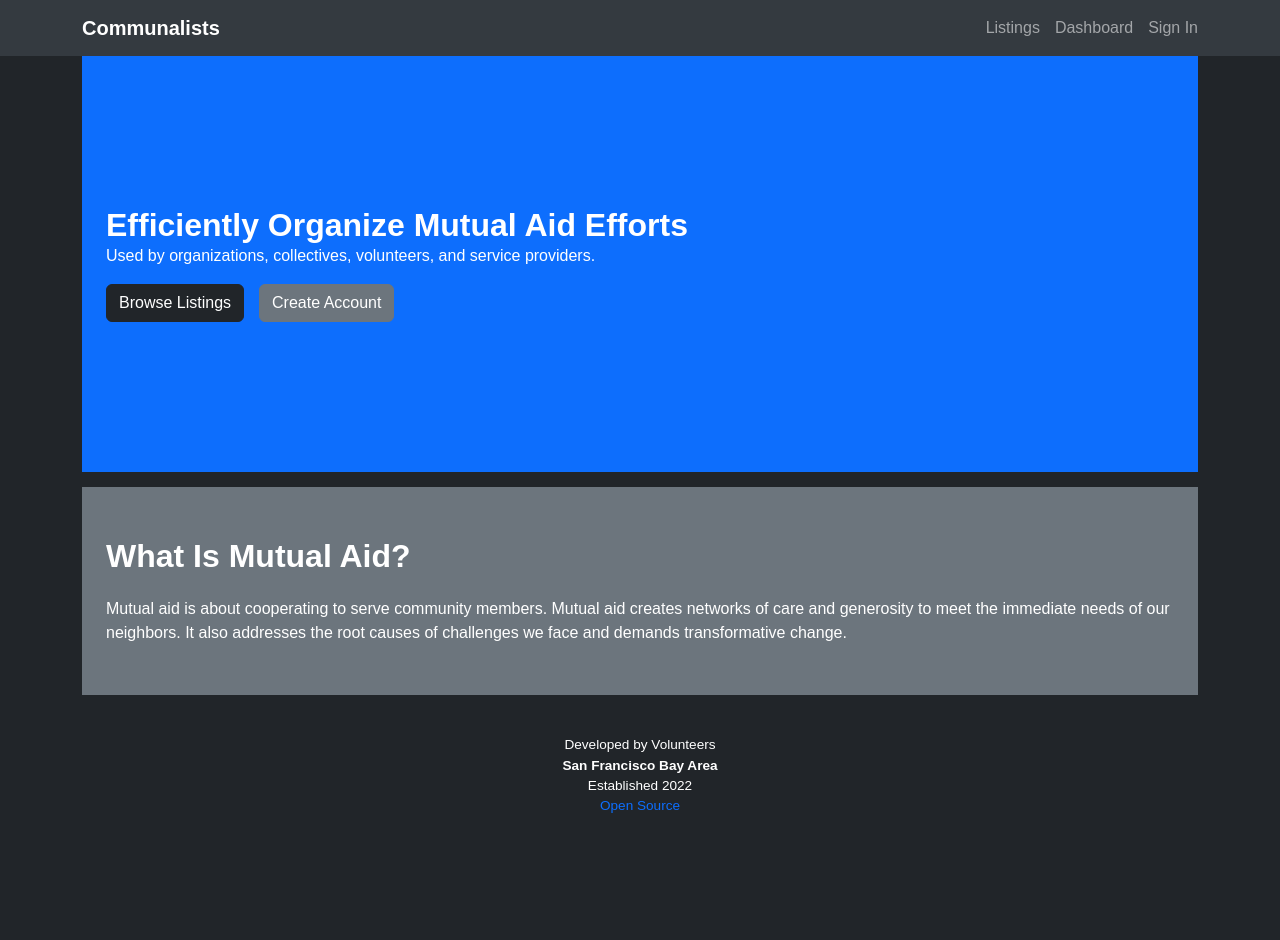
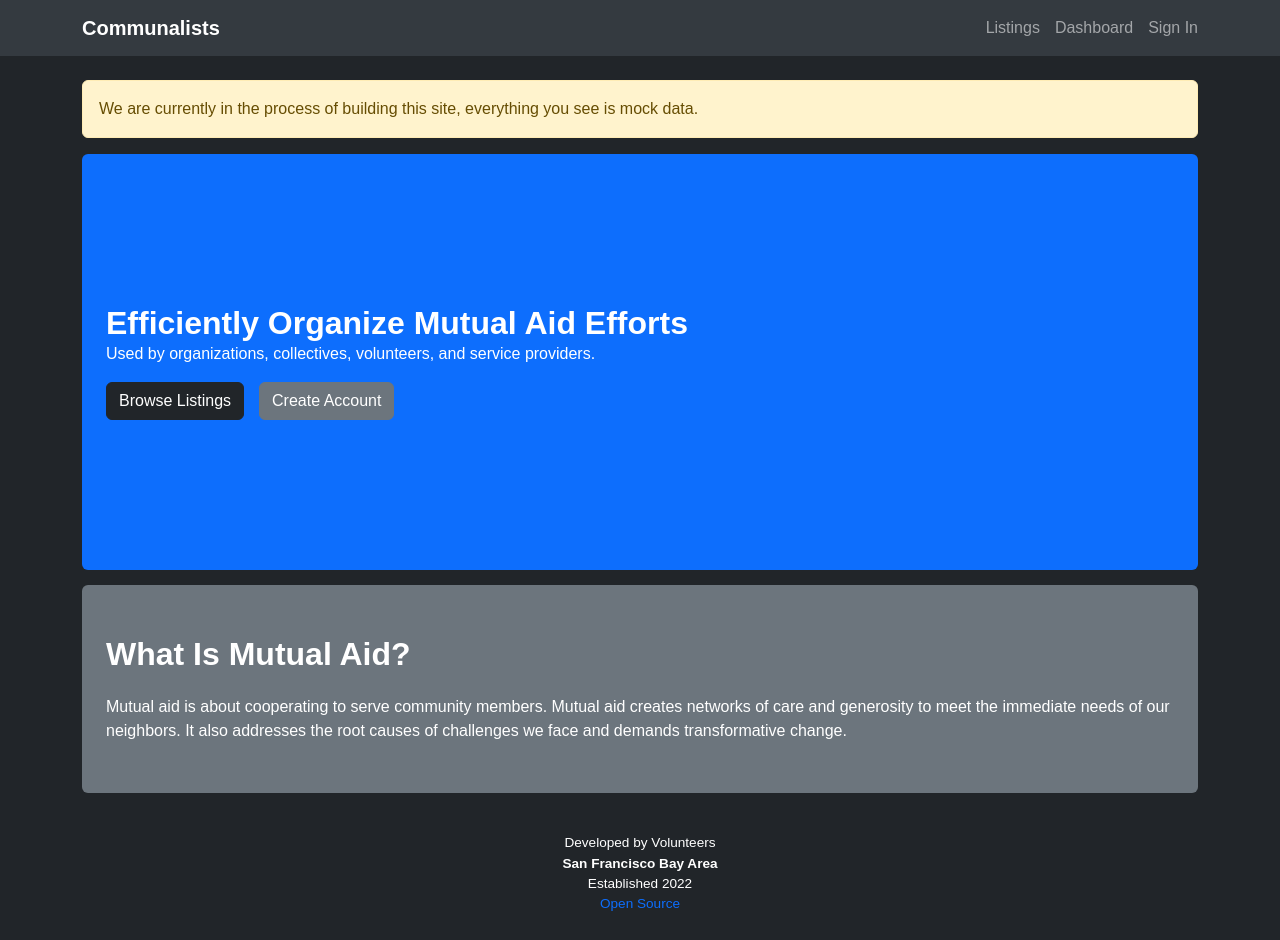
Before and after one commit to jadeallencook/communalists, a React app: page /#/ in a window 1280 px wide. Before the commit the page ends 842 px from the top, so only its background shows below. Built offline with nearby package versions, Linux system fonts and the light colour scheme.

Commit message:
Added alert to homepage to show under construction

```diff
--- a/src/components/organisms/About/style.ts
+++ b/src/components/organisms/About/style.ts
@@ -3,6 +3,7 @@ const style = () => ({
 	paddingTop: '50px',
 	paddingBottom: '50px',
 	backgroundColor: 'var(--bs-secondary)',
+	borderRadius: 'var(--bs-border-radius)',
 	color: 'var(--white)',
 	h1: {
 		marginTop: '0px',
--- a/src/components/organisms/Header/index.tsx
+++ b/src/components/organisms/Header/index.tsx
@@ -1,29 +1,38 @@
-import { Container, Row, Col, Button } from 'react-bootstrap';
+import { Container, Row, Col, Button, Alert } from 'react-bootstrap';
 import styled, { StyledComponent } from 'styled-components';
 import style from './style';
 import { Link } from 'react-router-dom';
 
 const Header: StyledComponent = styled(({ className }) => {
 	return (
+		<>
+			<br />
+			<Alert variant="warning">
+				We are currently in the process of building this site,
+				everything you see is mock data.
+			</Alert>
 			<Container fluid className={className}>
 				<Container>
 					<Row>
 						<Col>
 							<h1>Efficiently Organize Mutual Aid Efforts</h1>
 							<p>
-							Used by organizations, collectives, volunteers, and
-							service providers.
+								Used by organizations, collectives, volunteers,
+								and service providers.
 							</p>
 							<Link to="/listings">
 								<Button variant="dark">Browse Listings</Button>
 							</Link>
 							<Link to="/create-account">
-							<Button variant="secondary">Create Account</Button>
+								<Button variant="secondary">
+									Create Account
+								</Button>
 							</Link>
 						</Col>
 					</Row>
 				</Container>
 			</Container>
+		</>
 	);
 })(style);
 
--- a/src/components/organisms/Header/style.ts
+++ b/src/components/organisms/Header/style.ts
@@ -3,9 +3,10 @@ const style = () => ({
 	paddingBottom: '150px',
 	backgroundColor: 'var(--bs-blue)',
 	color: 'var(--white)',
+	borderRadius: 'var(--bs-border-radius)',
 	h1: {
 		margin: 0,
-		fontWeight: 'bold'
+		fontWeight: 'bold',
 	},
 	'button.btn-secondary': {
 		marginLeft: '15px',
```
Lines whose indentation alone changed are shown as unchanged.
